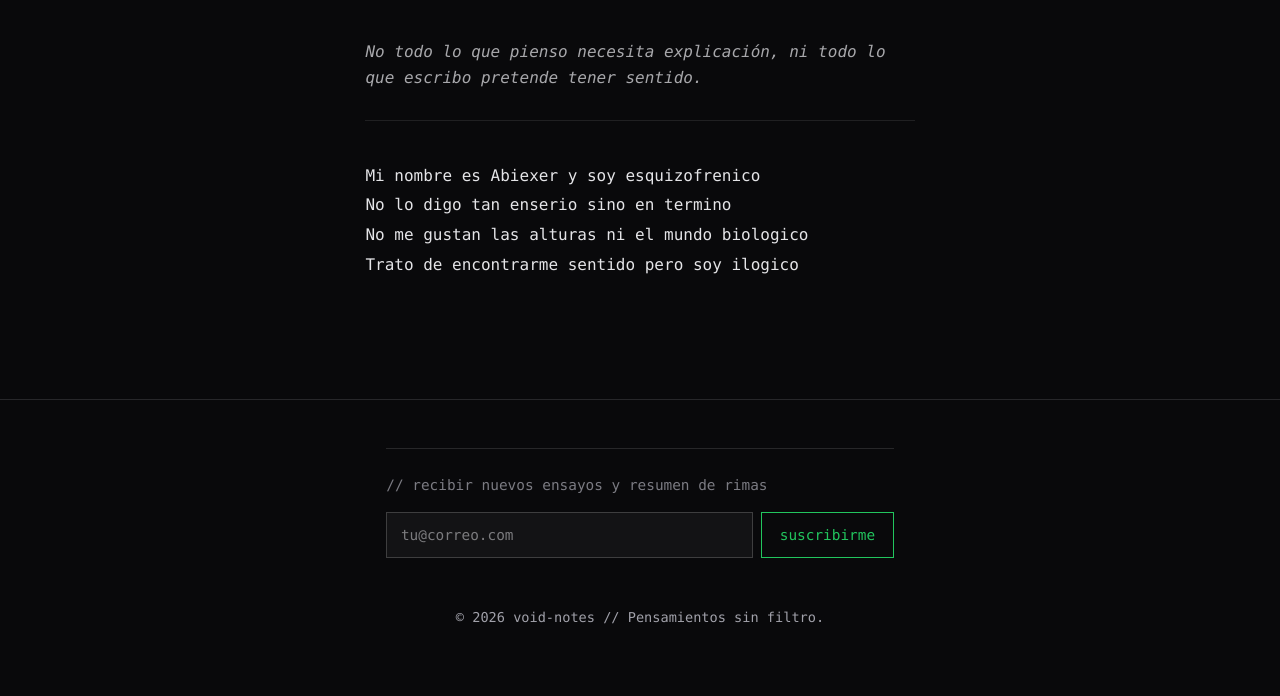
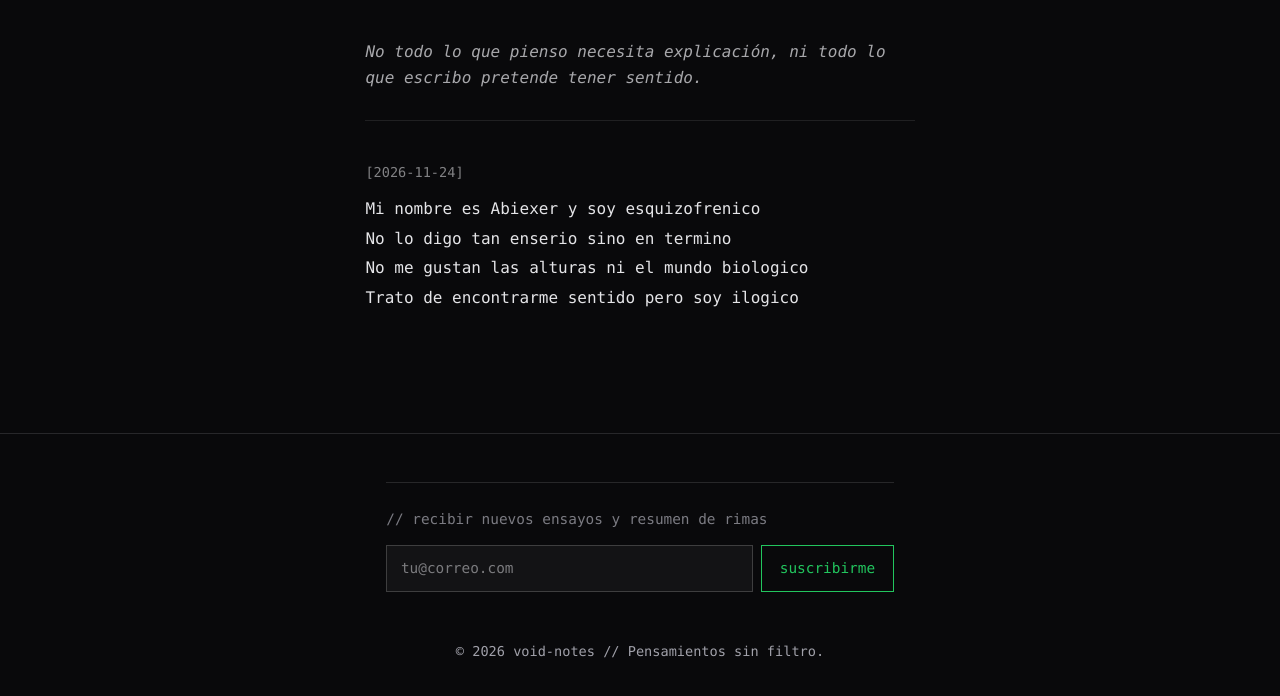
Before and after one commit to DarkPhantom7776/Void-notes, an Astro site: page /rimas in a window 1280 px wide. Shown: the part 74-770 px from the top of the page. Built offline with nearby package versions, Linux system fonts and the light colour scheme; Astro itself is replaced by a stand-in of ours.

Commit message:
feat: agregar fecha automatica a rimas

```diff
--- a/src/data/rimas.md
+++ b/src/data/rimas.md
@@ -1,3 +1,4 @@
+[2026-11-24]
 Mi nombre es Abiexer y soy esquizofrenico
 No lo digo tan enserio sino en termino
 No me gustan las alturas ni el mundo biologico
--- a/src/pages/rimas.astro
+++ b/src/pages/rimas.astro
@@ -11,7 +11,17 @@ const piezas = raw
   .split(/\r?\n---\r?\n/)
   .map((p) => p.trim())
   .filter(Boolean)
-  .reverse();
+  .reverse()
+  .map((bloque) => {
+    const lineas = bloque.split(/\r?\n/);
+    if (/^\[\d{4}-\d{2}-\d{2}\]$/.test(lineas[0].trim())) {
+      return {
+        fecha: lineas[0].trim(),
+        texto: lineas.slice(1).join('\n').trim(),
+      };
+    }
+    return { fecha: null, texto: bloque };
+  });
 ---
 
 <!doctype html>
@@ -36,10 +46,17 @@ const piezas = raw
         line-height: 1.65;
       }
       .rima-block {
+        margin: 2.5rem 0;
+        font-family: ui-monospace, SFMono-Regular, Menlo, Monaco, Consolas, monospace;
+      }
+      .rima-date {
+        font-size: 0.85rem;
+        opacity: 0.55;
+        margin-bottom: 0.6rem;
+      }
+      .rima-text {
         white-space: pre-wrap;
         line-height: 1.85;
-        margin: 2.5rem 0;
-        font-family: ui-monospace, SFMono-Regular, Menlo, Monaco, Consolas, monospace;
       }
       .rima-divider {
         border: 0;
@@ -59,9 +76,12 @@ const piezas = raw
         No todo lo que pienso necesita explicación, ni todo lo que escribo pretende tener sentido.
       </p>
 
-      {piezas.map((verso, index) => (
+      {piezas.map((item, index) => (
         <>
-          <article class="rima-block">{verso}</article>
+          <article class="rima-block">
+            {item.fecha && <div class="rima-date">{item.fecha}</div>}
+            <div class="rima-text">{item.texto}</div>
+          </article>
           {index < piezas.length - 1 && <hr class="rima-divider" />}
         </>
       ))}
```
